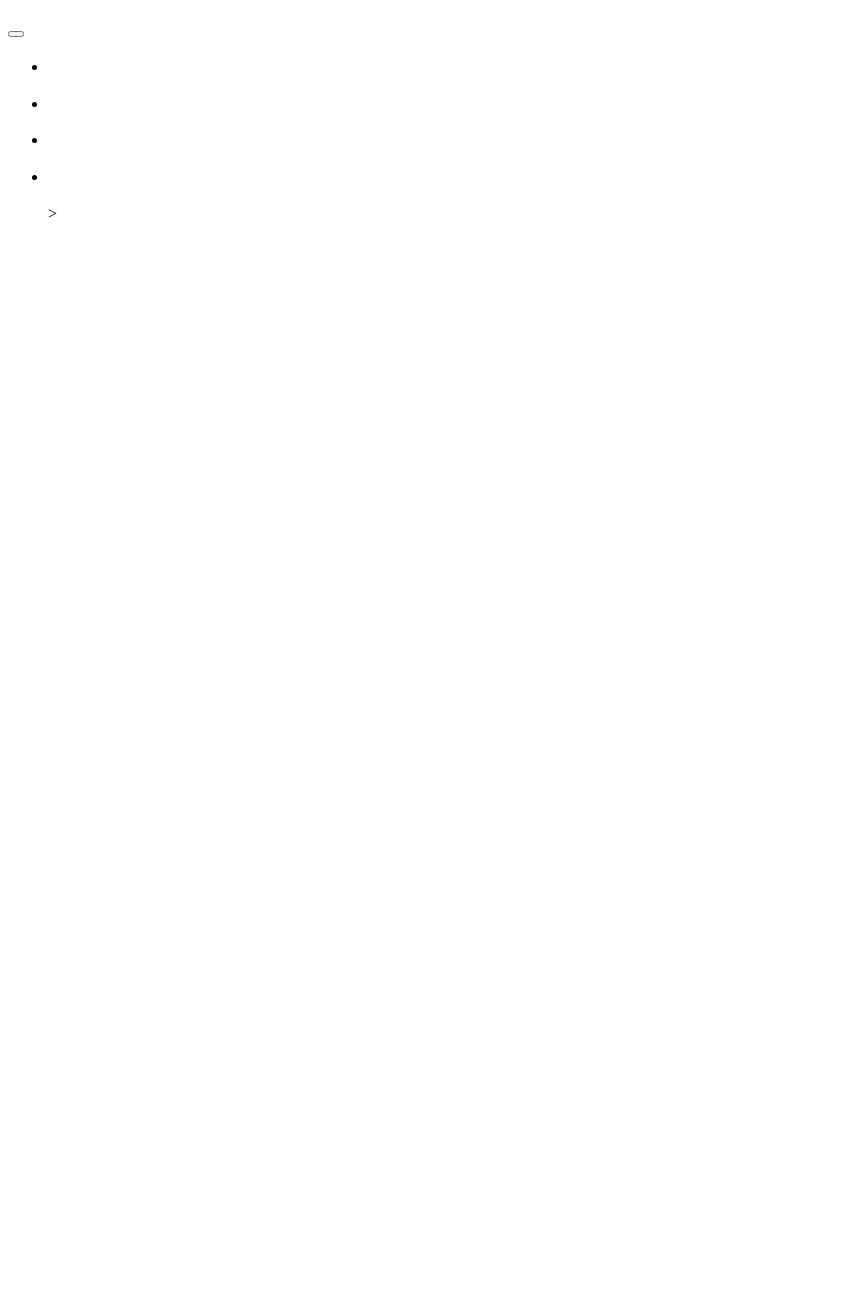
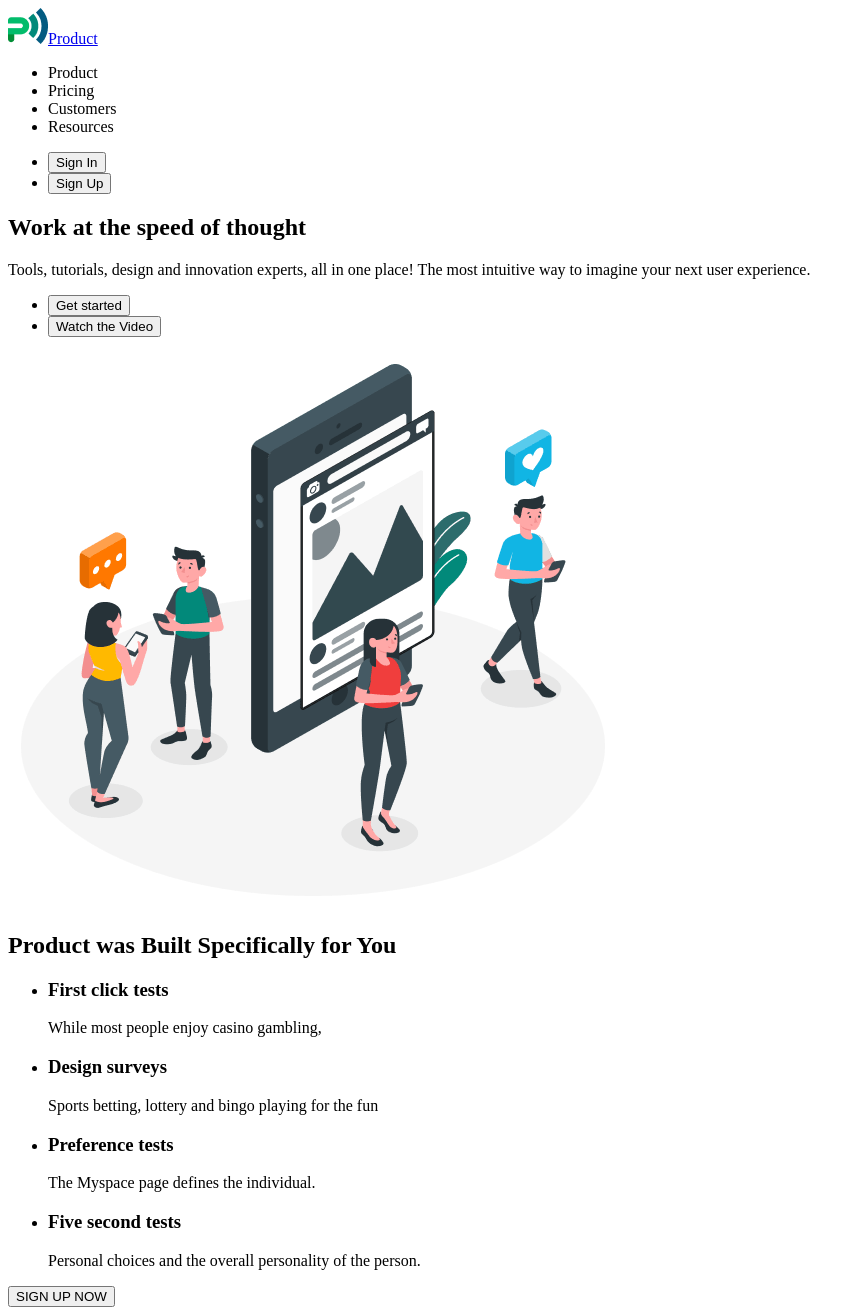
Before and after one commit to viktoriia-zhaborovska/go-it-practice1, a plain HTML site: page index.html in a window 1280 px wide. Shown: the whole page, without its empty margins (0-865 px from the left). Before the commit the page ends 800 px from the top, so only its background shows below. Drawn offline with Linux system fonts and the light colour scheme.

Commit message:
git push

```diff
--- a/index.html
+++ b/index.html
@@ -3,45 +3,59 @@
   <head>
     <meta charset="UTF-8" />
     <meta name="viewport" content="width=device-width, initial-scale=1.0" />
-    <title>Document</title>
+    <title>Bussiness promotion</title>
   </head>
   <body>
+    <header>
+      <nav>
+        <a href="./index.html"
+          ><img src="./images/logo-min.png" alt="logo" />Product</a
+        >
+        <ul>
+          <li><a href="./index.html"></a>Product</li>
+          <li><a href="./pricing.html"></a>Pricing</li>
+          <li><a href="./customer.html"></a>Customers</li>
+          <li><a href="./resourses.html"></a>Resources</li>
+        </ul>
+      </nav>
+      <ul>
+        <li><button type="button">Sign In</button></li>
+        <li><button type="button">Sign Up</button></li>
+      </ul>
+    </header>
     <section>
-      <header></header>
-      <nav></nav>
+      <h1>Work at the speed of thought</h1>
+      <p>
+        Tools, tutorials, design and innovation experts, all in one place! The
+        most intuitive way to imagine your next user experience.
+      </p>
+      <ul>
+        <li><button type="button">Get started</button></li>
+        <li><button type="button">Watch the Video</button></li>
+      </ul>
+      <img src="./images/hero-img-min.png" alt="peoples" width="610" />
     </section>
     <section>
-      <h1></h1>
-      <p></p>
-      <button></button>
-      <a></a>
-      <img />
-    </section>
-    <section>
-      <h2></h2>
+      <h2>Product was Built Specifically for You</h2>
       <ul>
         <li>
-          <img src="" alt="" />
-          <h3></h3>
-          <p></p>
+          <h3>First click tests</h3>
+          <p>While most people enjoy casino gambling,</p>
         </li>
         <li>
-          <img src="" alt="" />
-          <h3></h3>
-          <p></p>
+          <h3>Design surveys</h3>
+          <p>Sports betting, lottery and bingo playing for the fun</p>
         </li>
         <li>
-          <img src="" alt="" />
-          <h3></h3>
-          <p></p>
+          <h3>Preference tests</h3>
+          <p>The Myspace page defines the individual.</p>
         </li>
         <li>
-          <img src="" alt="" />
-          <h3></h3>
-          <p></p>
-          >
+          <h3>Five second tests</h3>
+          <p>Personal choices and the overall personality of the person.</p>
         </li>
       </ul>
+      <button type="button">SIGN UP NOW</button>
     </section>
     <section>
       <h3></h3>
```
Also changed, not shown: customer.html (added, +27 -0 lines), pricing.html (added, +27 -0 lines), resourses.html (added, +27 -0 lines), images/avatar (1)-min.png (added), images/avatar-min.png (added), images/collaboration-img-min.png (added), images/hero-img-min.png (added), images/logo-min.png (added), images/management-img-min.png (added), images/support-img-min.png (added).
